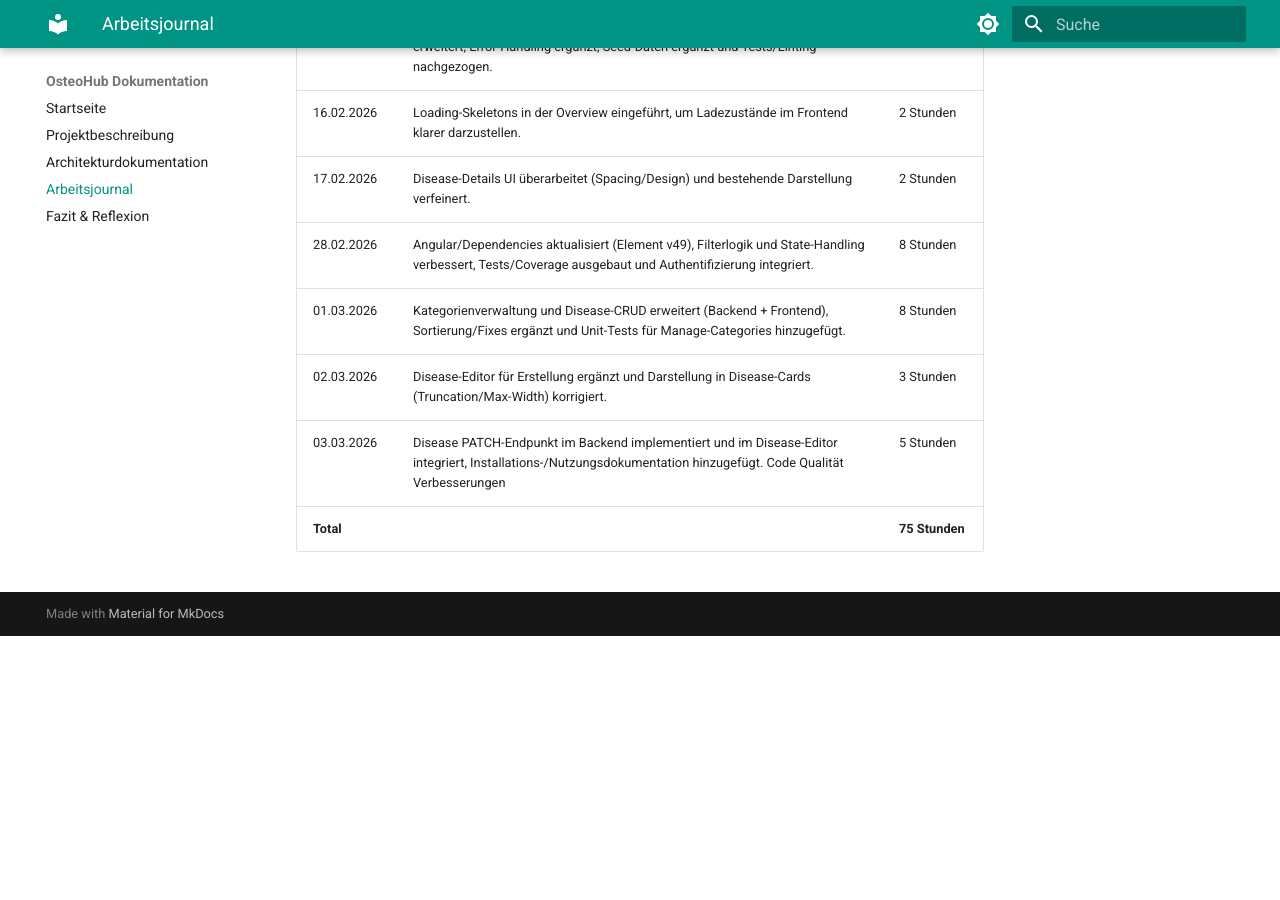
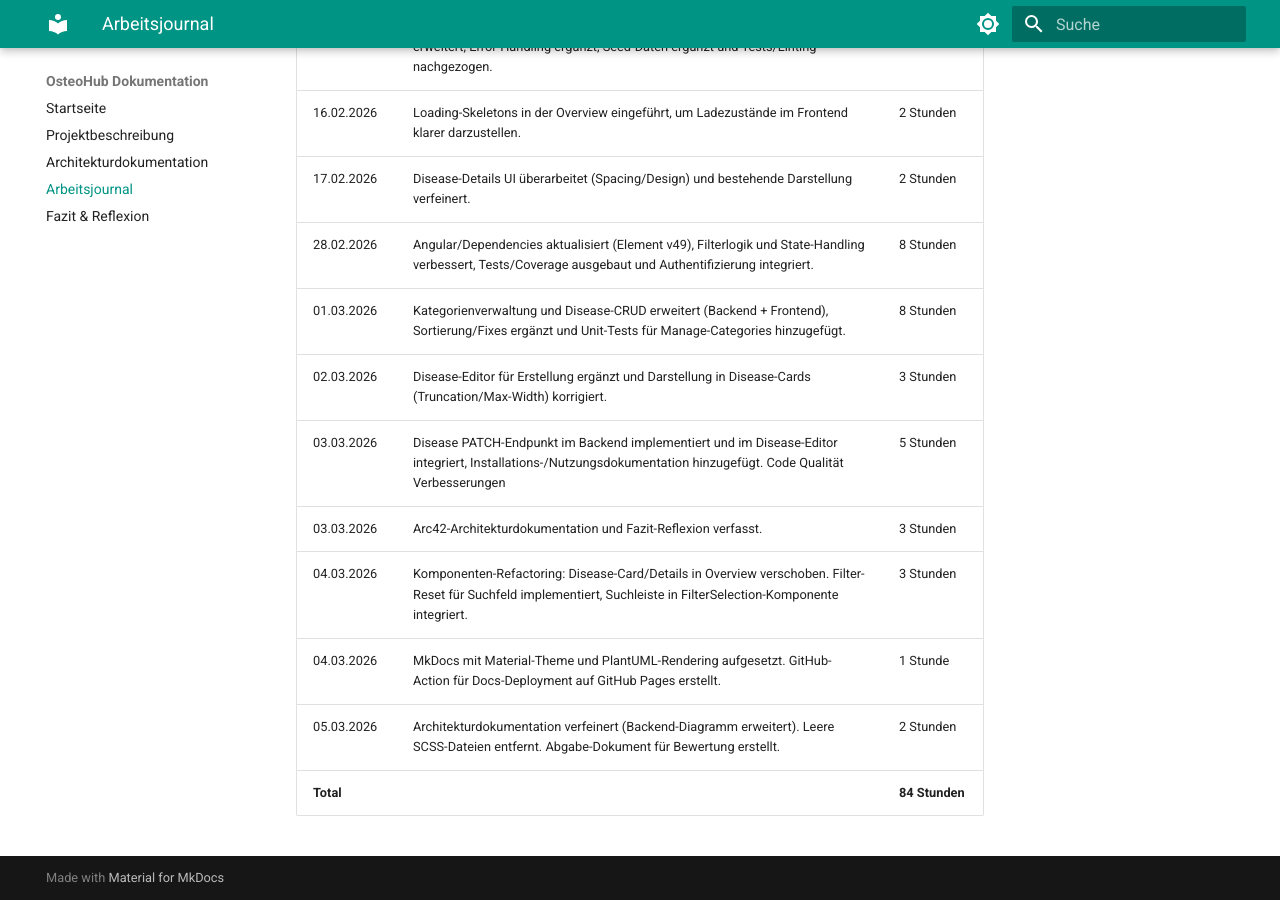
Before and after one commit to ljanner/osteohub, an MkDocs documentation site: the page built from docs/Arbeitsjournal.md, in a window 1280 px wide and 900 px high, scrolled down 881 px. Built offline with MkDocs 1.6.1 and Material for MkDocs 9.7.7, drawn with Linux system fonts in a browser that asks for light colours; before the commit the page ends 1517 px from its top, so only the background shows below that.

Commit message:
docs(Arbeitsjournal): add last entry

```diff
--- a/docs/Arbeitsjournal.md
+++ b/docs/Arbeitsjournal.md
@@ -1,22 +1,26 @@
 # Arbeitsjournal
 
-| Datum      | Tätigkeit                                                                                                                                                        | Dauer          |
-| ---------- | ---------------------------------------------------------------------------------------------------------------------------------------------------------------- | -------------- |
-| 02.02.2026 | Projektauftrag definiert und ausgearbeitet. Evaluation möglicher Tech-Stacks (Frontend, Backend, Hosting, Auth).                                                 | 2 Stunden      |
-| 03.02.2026 | Angular-Projekt erstellt, @siemens/element Dependencies hinzugefügt. Erste Deployment-Tests mit Netlify.                                                         | 3 Stunden      |
-| 04.02.2026 | UI-Refactoring: List-Details Pattern mit Side-Panel erstellt. Struktur der App vereinheitlicht mit Rücksicht auf Responsiveness.                                 | 3 Stunden      |
-| 04.02.2026 | Performance-Check mit @siemens/element. Datengrundlage erstellt. Firebase Probleme identifiziert, Supabase als alternative geprüft.                              | 5 Stunden      |
-| 05.02.2026 | Zweiter Firebase-Versuch: DB-Setup und Frontend-Integration. a11y-Optimierungen im Angular-Frontend.                                                             | 4 Stunden      |
-| 09.02.2026 | Deployment-Strategien evaluiert (Render, DigitalOcean Functions). Angular als self-contained App strukturiert. Express + SQLite Backend prototypisch aufgebaut.  | 5 Stunden      |
-| 10.02.2026 | Cloudflare Workers Exploration. Hono und Drizzle Prototype implementiert. Deployment-Flow erfolgreich getestet.                                                  | 5 Stunden      |
-| 11.02.2026 | Clean Wipe und Neuaufsetzung der Architektur. Gute Ansätze übernommen, Komplexität reduziert. Figma UI Prototyping.                                              | 5 Stunden      |
-| 12.02.2026 | Frontend und GitHub workflows aufgesetzt                                                                                                                         | 2 Stunden      |
-| 14.02.2026 | Frontend und Backend verbunden. Datenbankschema mit Drizzle aufgesetzt und erste Filterdaten aus dem Backend ins Frontend integriert.                            | 5 Stunden      |
-| 15.02.2026 | GET-Endpunkte im Backend implementiert. Filter-/Detailanzeige im Frontend erweitert, Error-Handling ergänzt, Seed-Daten ergänzt und Tests/Linting nachgezogen.   | 8 Stunden      |
-| 16.02.2026 | Loading-Skeletons in der Overview eingeführt, um Ladezustände im Frontend klarer darzustellen.                                                                   | 2 Stunden      |
-| 17.02.2026 | Disease-Details UI überarbeitet (Spacing/Design) und bestehende Darstellung verfeinert.                                                                          | 2 Stunden      |
-| 28.02.2026 | Angular/Dependencies aktualisiert (Element v49), Filterlogik und State-Handling verbessert, Tests/Coverage ausgebaut und Authentifizierung integriert.           | 8 Stunden      |
-| 01.03.2026 | Kategorienverwaltung und Disease-CRUD erweitert (Backend + Frontend), Sortierung/Fixes ergänzt und Unit-Tests für Manage-Categories hinzugefügt.                 | 8 Stunden      |
-| 02.03.2026 | Disease-Editor für Erstellung ergänzt und Darstellung in Disease-Cards (Truncation/Max-Width) korrigiert.                                                        | 3 Stunden      |
-| 03.03.2026 | Disease PATCH-Endpunkt im Backend implementiert und im Disease-Editor integriert, Installations-/Nutzungsdokumentation hinzugefügt. Code Qualität Verbesserungen | 5 Stunden      |
-| **Total**  |                                                                                                                                                                  | **75 Stunden** |
+| Datum      | Tätigkeit                                                                                                                                                           | Dauer          |
+| ---------- | ------------------------------------------------------------------------------------------------------------------------------------------------------------------- | -------------- |
+| 02.02.2026 | Projektauftrag definiert und ausgearbeitet. Evaluation möglicher Tech-Stacks (Frontend, Backend, Hosting, Auth).                                                    | 2 Stunden      |
+| 03.02.2026 | Angular-Projekt erstellt, @siemens/element Dependencies hinzugefügt. Erste Deployment-Tests mit Netlify.                                                            | 3 Stunden      |
+| 04.02.2026 | UI-Refactoring: List-Details Pattern mit Side-Panel erstellt. Struktur der App vereinheitlicht mit Rücksicht auf Responsiveness.                                    | 3 Stunden      |
+| 04.02.2026 | Performance-Check mit @siemens/element. Datengrundlage erstellt. Firebase Probleme identifiziert, Supabase als alternative geprüft.                                 | 5 Stunden      |
+| 05.02.2026 | Zweiter Firebase-Versuch: DB-Setup und Frontend-Integration. a11y-Optimierungen im Angular-Frontend.                                                                | 4 Stunden      |
+| 09.02.2026 | Deployment-Strategien evaluiert (Render, DigitalOcean Functions). Angular als self-contained App strukturiert. Express + SQLite Backend prototypisch aufgebaut.     | 5 Stunden      |
+| 10.02.2026 | Cloudflare Workers Exploration. Hono und Drizzle Prototype implementiert. Deployment-Flow erfolgreich getestet.                                                     | 5 Stunden      |
+| 11.02.2026 | Clean Wipe und Neuaufsetzung der Architektur. Gute Ansätze übernommen, Komplexität reduziert. Figma UI Prototyping.                                                 | 5 Stunden      |
+| 12.02.2026 | Frontend und GitHub workflows aufgesetzt                                                                                                                            | 2 Stunden      |
+| 14.02.2026 | Frontend und Backend verbunden. Datenbankschema mit Drizzle aufgesetzt und erste Filterdaten aus dem Backend ins Frontend integriert.                               | 5 Stunden      |
+| 15.02.2026 | GET-Endpunkte im Backend implementiert. Filter-/Detailanzeige im Frontend erweitert, Error-Handling ergänzt, Seed-Daten ergänzt und Tests/Linting nachgezogen.      | 8 Stunden      |
+| 16.02.2026 | Loading-Skeletons in der Overview eingeführt, um Ladezustände im Frontend klarer darzustellen.                                                                      | 2 Stunden      |
+| 17.02.2026 | Disease-Details UI überarbeitet (Spacing/Design) und bestehende Darstellung verfeinert.                                                                             | 2 Stunden      |
+| 28.02.2026 | Angular/Dependencies aktualisiert (Element v49), Filterlogik und State-Handling verbessert, Tests/Coverage ausgebaut und Authentifizierung integriert.              | 8 Stunden      |
+| 01.03.2026 | Kategorienverwaltung und Disease-CRUD erweitert (Backend + Frontend), Sortierung/Fixes ergänzt und Unit-Tests für Manage-Categories hinzugefügt.                    | 8 Stunden      |
+| 02.03.2026 | Disease-Editor für Erstellung ergänzt und Darstellung in Disease-Cards (Truncation/Max-Width) korrigiert.                                                           | 3 Stunden      |
+| 03.03.2026 | Disease PATCH-Endpunkt im Backend implementiert und im Disease-Editor integriert, Installations-/Nutzungsdokumentation hinzugefügt. Code Qualität Verbesserungen    | 5 Stunden      |
+| 03.03.2026 | Arc42-Architekturdokumentation und Fazit-Reflexion verfasst.                                                                                                        | 3 Stunden      |
+| 04.03.2026 | Komponenten-Refactoring: Disease-Card/Details in Overview verschoben. Filter-Reset für Suchfeld implementiert, Suchleiste in FilterSelection-Komponente integriert. | 3 Stunden      |
+| 04.03.2026 | MkDocs mit Material-Theme und PlantUML-Rendering aufgesetzt. GitHub-Action für Docs-Deployment auf GitHub Pages erstellt.                                           | 1 Stunde       |
+| 05.03.2026 | Architekturdokumentation verfeinert (Backend-Diagramm erweitert). Leere SCSS-Dateien entfernt. Abgabe-Dokument für Bewertung erstellt.                              | 2 Stunden      |
+| **Total**  |                                                                                                                                                                     | **84 Stunden** |
```
